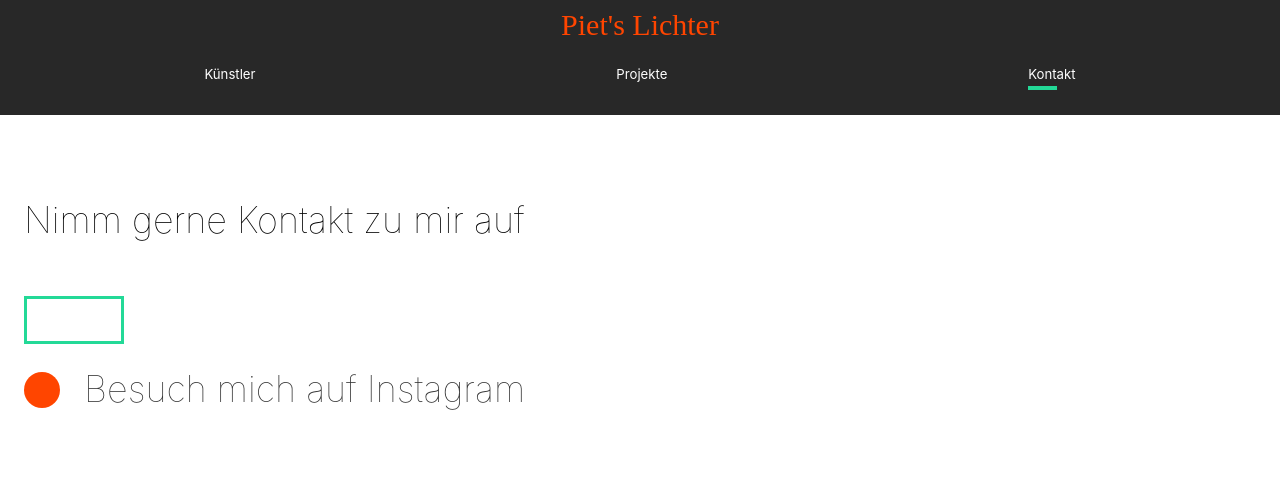
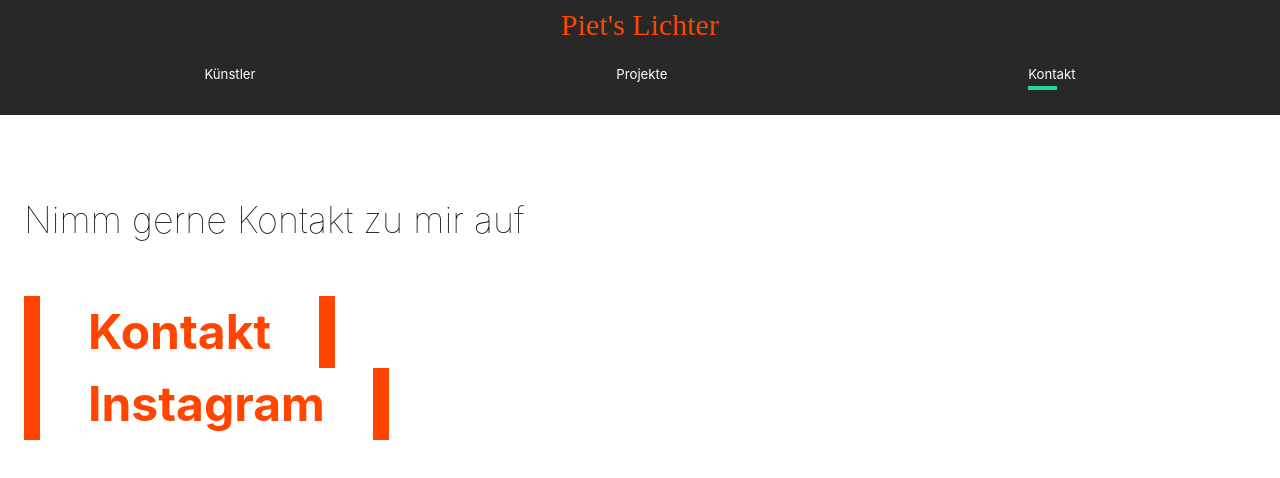
Before and after one commit to Moni73/KunstStuebchen-Capstone, a React (Create React App) app in the folder client/: page /contact in a window 1280 px wide. Shown: the top 478 px of the page. Built offline with nearby package versions, Linux system fonts and the light colour scheme; no server answers.

Commit message:
fixedButtons

```diff
--- a/client/src/App.js
+++ b/client/src/App.js
@@ -10,6 +10,7 @@ import ContactUs from "./pages/ContactUs";
 import Experience from "./pages/experience/Experience.jsx";
 import Projekt from "./pages/projekt/Projekt.jsx";
 import Mail from "./pages/mail/Mail.jsx";
+import Insta from "./pages/Insta.jsx";
 import Nav from "./components/Nav";
 import MovieDetail from "./pages/MovieDetail";
 
@@ -44,6 +45,9 @@ function App() {
           <Route path="/mail">
             <Mail />
           </Route>
+          <Route path="/insta">
+            <Insta />
+          </Route>
         </Switch>
       </AnimatePresence>
     </div>
--- a/client/src/components/GlobalStyle.js
+++ b/client/src/components/GlobalStyle.js
@@ -65,6 +65,23 @@ button3{
         color: white;
     }
 }
+
+button4{
+    font-weight: bold;
+    font-size: 4rem;
+    cursor: pointer;
+    padding: 4rem 4rem;
+    border: 16px solid orangered;
+    //background: transparent;
+    color: orangered;
+    transition: all 0.5s ease;
+    font-family: 'Inter', sans-serif;
+    &:hover{
+        background-color: orangered;
+        color: black;
+    }
+}
+
     h2{
         font-weight: lighter;
         font-size: 3rem;
--- a/client/src/pages/ContactUs.js
+++ b/client/src/pages/ContactUs.js
@@ -27,19 +27,29 @@ const ContactUs = () => {
             <Circle />
             <h2>Sende eine EMail</h2>
   </Social>*/}
-          <motion.button
+
+          <motion.button4
             onClick={() => {
               history.push("/mail");
             }}
           >
             Kontakt
-          </motion.button>
+          </motion.button4>
         </Hide>
+
         <Hide>
-          <Social variants={titleAnim}>
+          <motion.button4
+            onClick={() => {
+              history.push("/insta");
+            }}
+          >
+            Instagram
+          </motion.button4>
+
+          {/*<Social variants={titleAnim}>
             <Circle />
             <h2>Besuch mich auf Instagram</h2>
-          </Social>
+          </Social>*/}
         </Hide>
       </div>
     </ContactStyle>
--- /dev/null
+++ b/client/src/pages/Insta.jsx
@@ -0,0 +1,7 @@
+import React from "react";
+
+const Insta = () => {
+  return <h1>Diese Seite befindet sich im Aufbau !</h1>;
+};
+
+export default Insta;
--- a/package.json
+++ b/package.json
@@ -26,6 +26,7 @@
   "dependencies": {
     "@emailjs/browser": "^3.6.2",
     "concurrently": "^7.2.1",
+    "react-instagram-embed": "^3.0.0",
     "react-responsive-carousel": "^3.2.23",
     "react-vertical-timeline-component": "^3.5.2"
   }
```
Also changed, not shown: 1 other file (tests, documents, lock files or other folders).
